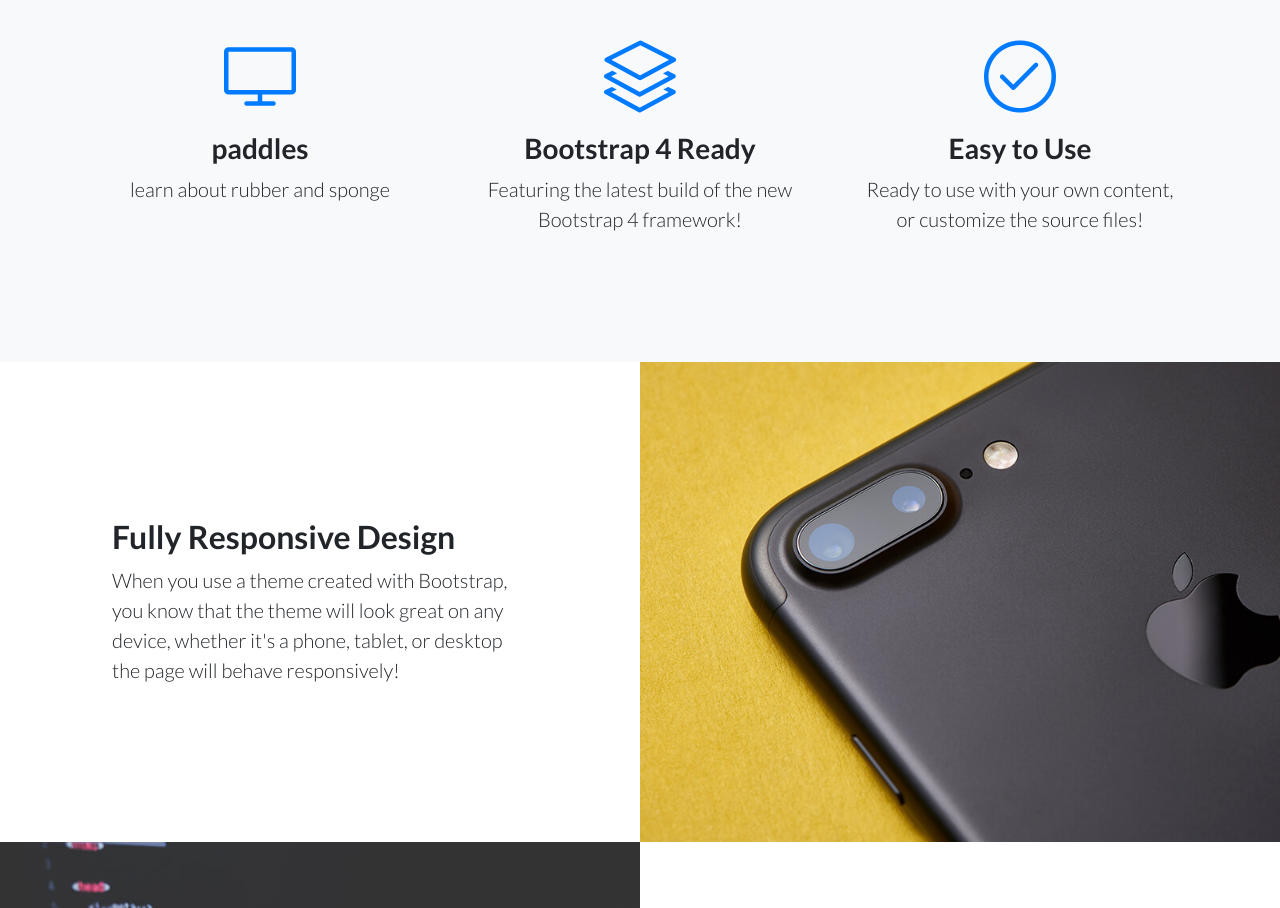
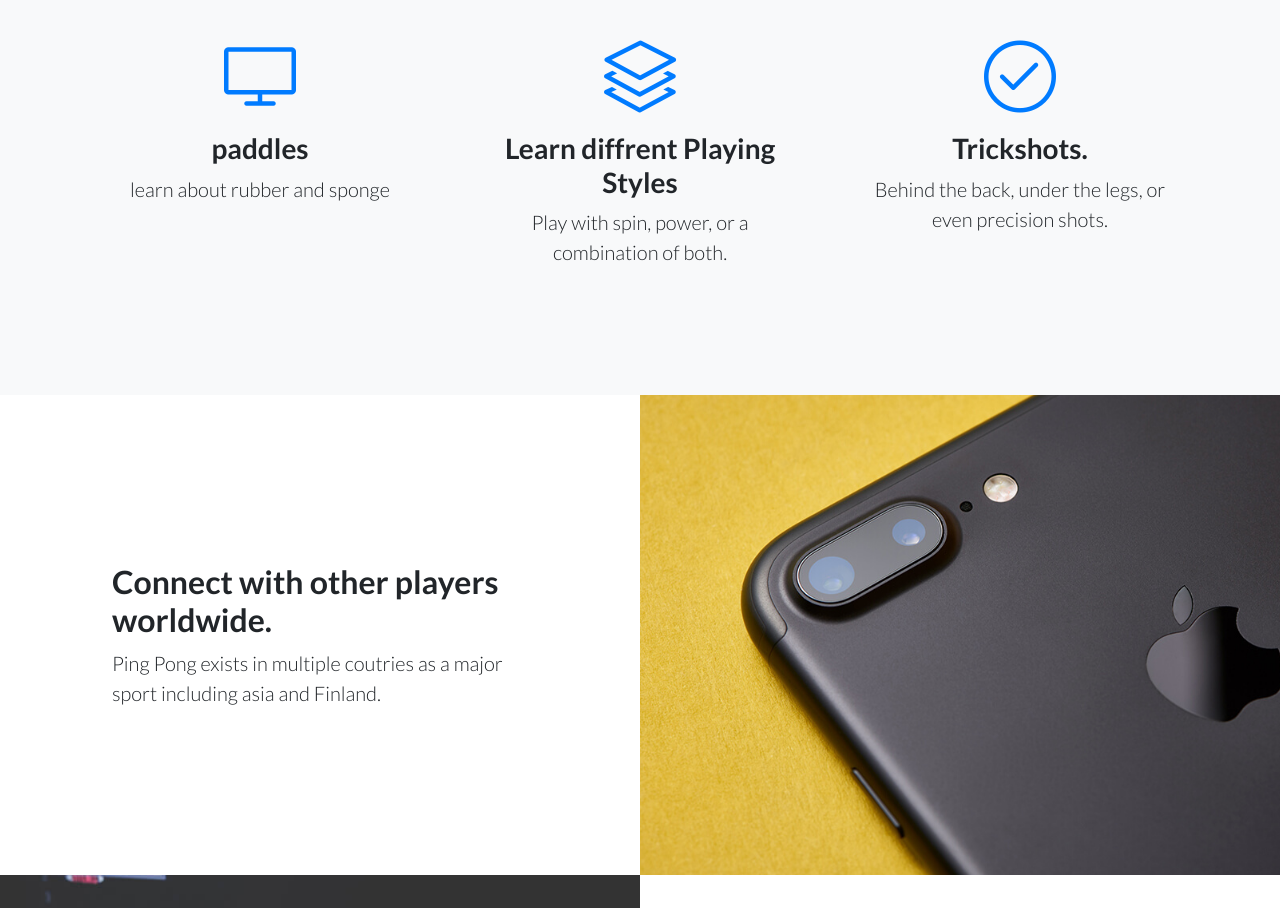
Before and after one commit to Jeremiah1791/Jeremiah1791.github.io, a plain HTML site: page index.html in a window 1280 px wide. Shown: the part 580-1488 px from the top of the page. Drawn offline with nearby package versions, Linux system fonts and the light colour scheme.

Commit message:
Update index.html

```diff
--- a/index.html
+++ b/index.html
@@ -47,15 +47,15 @@
                 <div class="col-lg-4">
                     <div class="mx-auto features-icons-item mb-5 mb-lg-0 mb-lg-3">
                         <div class="d-flex features-icons-icon"><i class="icon-layers m-auto text-primary" data-bss-hover-animate="pulse"></i></div>
-                        <h3>Bootstrap 4 Ready</h3>
-                        <p class="lead mb-0">Featuring the latest build of the new Bootstrap 4 framework!</p>
+                        <h3>Learn diffrent Playing Styles </h3>
+                        <p class="lead mb-0">Play with spin, power, or a combination of both. </p>
                     </div>
                 </div>
                 <div class="col-lg-4">
                     <div class="mx-auto features-icons-item mb-5 mb-lg-0 mb-lg-3">
                         <div class="d-flex features-icons-icon"><i class="icon-check m-auto text-primary" data-bss-hover-animate="pulse"></i></div>
-                        <h3>Easy to Use</h3>
-                        <p class="lead mb-0">Ready to use with your own content, or customize the source files!</p>
+                        <h3>Trickshots. </h3>
+                        <p class="lead mb-0">Behind the back, under the legs, or even precision shots. </p>
                     </div>
                 </div>
             </div>
@@ -66,8 +66,8 @@
             <div class="row g-0">
                 <div class="col-lg-6 text-white order-lg-2 showcase-img" style="background-image:url(&quot;assets/img/bg-showcase-1.jpg&quot;);"><span></span></div>
                 <div class="col-lg-6 my-auto order-lg-1 showcase-text">
-                    <h2>Fully Responsive Design</h2>
-                    <p class="lead mb-0">When you use a theme created with Bootstrap, you know that the theme will look great on any device, whether it's a phone, tablet, or desktop the page will behave responsively!</p>
+                    <h2>Connect with other players worldwide. </h2>
+                    <p class="lead mb-0">Ping Pong exists in multiple coutries as a major sport including asia and Finland. </p>
                 </div>
             </div>
             <div class="row g-0">
```
